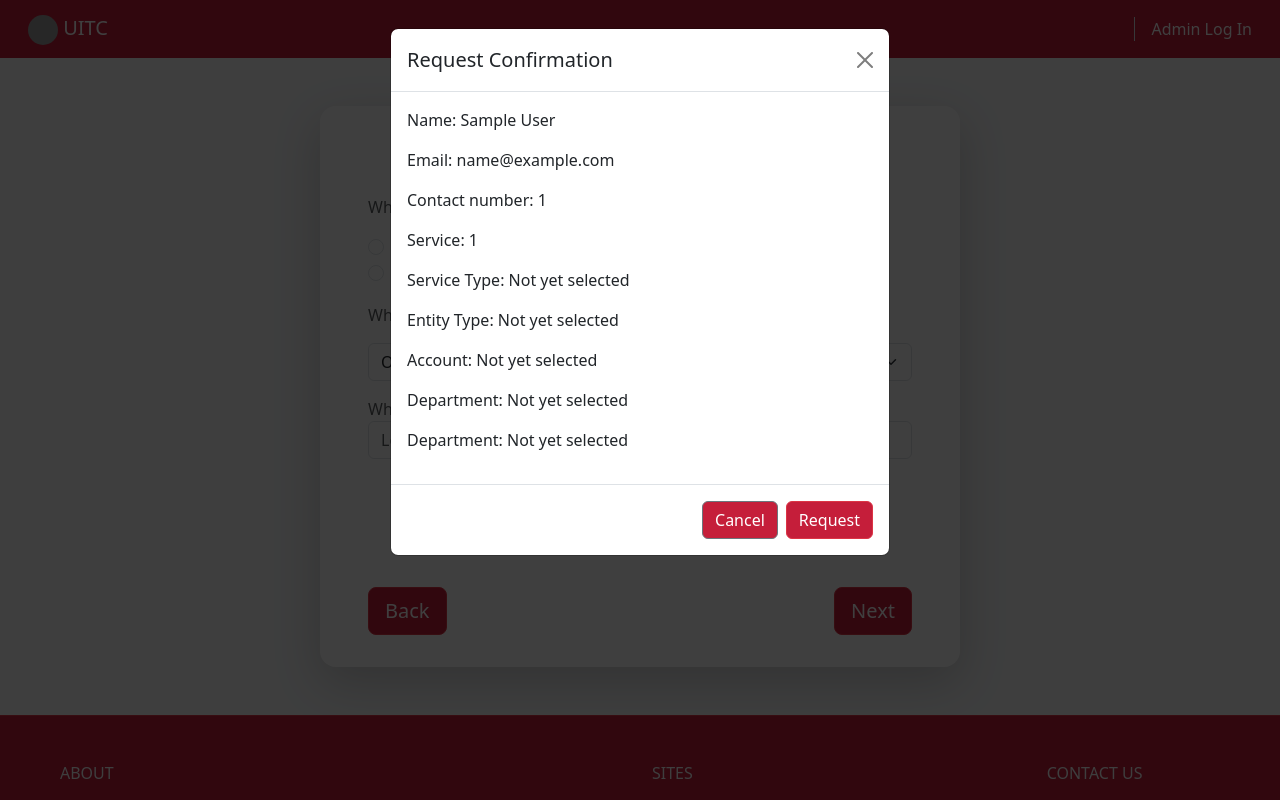
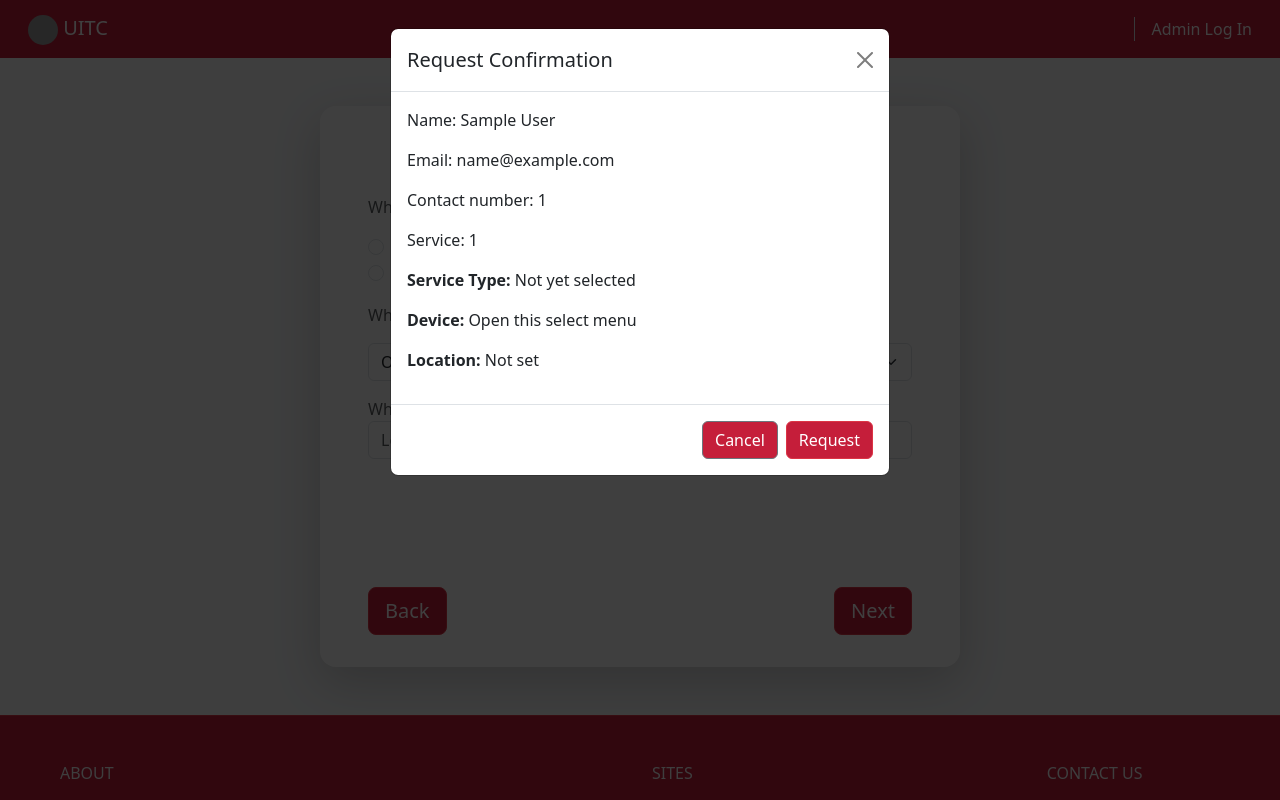
Before and after one commit to ssntn/web-job-request, a Flask app: template templates/d.html in a window 1280 px wide, after a click on "Next". Run offline with Flask 3, Linux system fonts and the light colour scheme; the template is opened without the code that fills it, so the values that code supplies are empty; the visitor is signed in with stand-in values (Sample User, id 1); some libraries are stand-ins or nearby versions; grey boxes are pictures that could not be loaded.

Commit message:
working form d request

```diff
--- a/app.py
+++ b/app.py
@@ -138,6 +138,14 @@ def loading():
                     'location': request.form.get('location'),
                     'problem': request.form.get('problem'),
                 })
+            elif service == 3:
+                data['service'].update({
+                    'type': request.form.get('service-type'),
+                    'device': request.form.get('devices'),
+                    'other-devices': request.form.get('other-device'),
+                    'problem': request.form.get('problem'),
+                    'location': request.form.get('location'),
+                })
 
             response = db.create_request(data)
             session['response_create'] = response
@@ -146,9 +154,7 @@ def loading():
             session.pop('contact', None)
             session.pop('service', None)
 
-        else:
-            return 'Error'
-
+        else: return 'Error'
         return render_template(route.loading)
 
 # Admin Routing
--- a/static/js/b.js
+++ b/static/js/b.js
@@ -6,9 +6,6 @@ $(document).ready(function() {
     });
 
     $("#modal-button").click(function(){
-        // $("#service-modal").text("Type: "+$('input[name="service"]:checked').val());
-        // $("#date-modal").text("Date: "+$("#triggerId").text() +" "+ $("#year").val());
-
         var serv = $('input[name="service-type"]:checked');
         var at = $('input[name="account-type"]:checked');
         var a = $('input[name="account"]:checked');
--- a/static/js/c.js
+++ b/static/js/c.js
@@ -15,9 +15,6 @@ $(document).ready(function() {
 
 
     $("#modal-button").click(function(){
-        // $("#service-modal").text("Type: "+$('input[name="service"]:checked').val());
-        // $("#date-modal").text("Date: "+$('#month').find(":selected").text() +" "+ $("#year").val());
-        // $("#service-modal").text("Type: "+$('input[name="service"]:checked').val());
 
         m_serv.text($('input[name="service-type"]:checked').val())
         m_con.text($('input[name="connection-type"]:checked').val());
@@ -32,6 +29,6 @@ $(document).ready(function() {
                 : "N/A"
 
         );
-    })
+    });
 
 });
--- a/static/js/d.js
+++ b/static/js/d.js
@@ -2,6 +2,12 @@ $(document).ready(function() {
 
     var d = $('select[name="devices"] option:selected');
     var prob_div = $('#problem-div');
+
+    var m_serv = $("#serv-modal");
+    var m_dev = $("#dev-modal");
+    var m_odev = $("#odev-modal");
+    var m_pro = $('#prob-modal');
+    var m_loc =  $('#loc-modal');
 
     $('.form-select').change(function(){
         if($(this).attr('id')!='Temporary') $('#temporary').remove();
@@ -15,4 +21,39 @@ $(document).ready(function() {
         else prob_div.hide();
     });
 
+    $("#modal-button").click(function(){
+
+        m_serv.text($('input[name="service-type"]:checked').val());
+        m_dev.text($('#devices').find(":selected").text());
+        m_odev.text(
+            ($('#other-device').val() != "")
+                ? $('#other-device').val()
+                : "Not set"
+        );
+        if(m_odev.text().toLowerCase().includes("not")) m_odev.parent().hide()
+        else m_odev.parent().show();
+
+
+
+        m_pro.text(
+            ($('#problem').val() != "")
+                ? $('#problem').val()
+                : "N/A"
+        );
+        if(!(m_pro.text().toLowerCase().includes("repair"))) m_pro.parent().hide()
+        else m_pro.parent().show();
+
+
+        m_loc.text(
+            ($('#location').val() != "")
+                ? $('#location').val()
+                : "Not set"
+
+        );
+    });
+
+    d_hide => d => d.hide();
+    d_show => d => d.show();
+    m_hide => modal => d_hide(modal.parent());
+    m_show => modal => d_show(modal.parent());
 });
--- a/templates/d.html
+++ b/templates/d.html
@@ -27,12 +27,26 @@
                             <p>Email: {{ session.email }}</p>
                             <p>Contact number: {{ session.contact }}</p>
                             <p>Service: {{ session.service }}</p>
-                            <p id="serv-modal">Service Type: Not yet selected</p>
-                            <p id="dev-modal">Entity Type: Not yet selected</p>
-                            <p id="loc-modal">Account: Not yet selected</p>
-                            <p id="prob-modal">Department: Not yet selected</p>
-                            <p id="oth-dev-modal">Department: Not yet selected</p>
-
+                            <p>
+                                <b>Service Type: </b>
+                                <span id="serv-modal">Not yet selected</span>
+                            </p>
+                            <p>
+                                <b>Device: </b>
+                                <span id="dev-modal">Not yet selected</span>
+                            </p>
+                            <p>
+                                <b>Other device:</b>
+                                <span id="odev-modal"> Not yet selected</span>
+                            </p>
+                            <p>
+                                <b>Device Problem:</b>
+                                <span id="prob-modal"> Not yet selected</span>
+                            </p>
+                            <p>
+                                <b>Location:</b>
+                                <span id="loc-modal"> Not yet selected</span>
+                            </p>
                         {% else %}
                             <p>Some error occured.</p>
                         {% endif %}
@@ -64,16 +78,15 @@
                     </label>
                 </div>
 
-
                 <p class="pt-3 text-muted">Which device do you need?</p>
-                <select id='devices' name ="devices" class="form-select" aria-label="Default select example">
+                <select id='devices' name="devices" class="form-select" aria-label="Default select example">
                     <option id="temporary" selected>Open this select menu</option>
-                    <option value="">Desktop Computer</option>
-                    <option value="">Laptop Computer</option>
-                    <option value="">Printer</option>
-                    <option value="">Photocopy Machine</option>
-                    <option value="">LED Wall</option>
-                    <option id="other" value="">Other</option>
+                    <option value="Desktop Computer">Desktop Computer</option>
+                    <option value="Laptop Computer">Laptop Computer</option>
+                    <option value="Printer">Printer</option>
+                    <option value="Photocopy Machine">Photocopy Machine</option>
+                    <option value="LED Wall">LED Wall</option>
+                    <option id="other" value="Other">Other</option>
                 </select>
 
                 <div class="py-3" id="other-device-div" style="display:none">
@@ -84,12 +97,12 @@
 
                 <div class="py-3" id="problem-div" style="display:none">
                     <label for="location" class="text-muted">What were the problem(s)?</label>
-                    <textarea type="text" class="form-control" id="problem" placeholder="Input here" value=""></textarea>
+                    <textarea type="text" class="form-control" id="problem" name="problem" placeholder="Input here" value=""></textarea>
                 </div>
 
                 <div class="py-3">
                     <label for="location" class="text-muted">Where can we find you?</label>
-                    <input type="text" class="form-control" id="location" placeholder="Location" value="">
+                    <input type="text" class="form-control" id="location" placeholder="Location" value="" required>
                 </div>
             </div>
 
```
